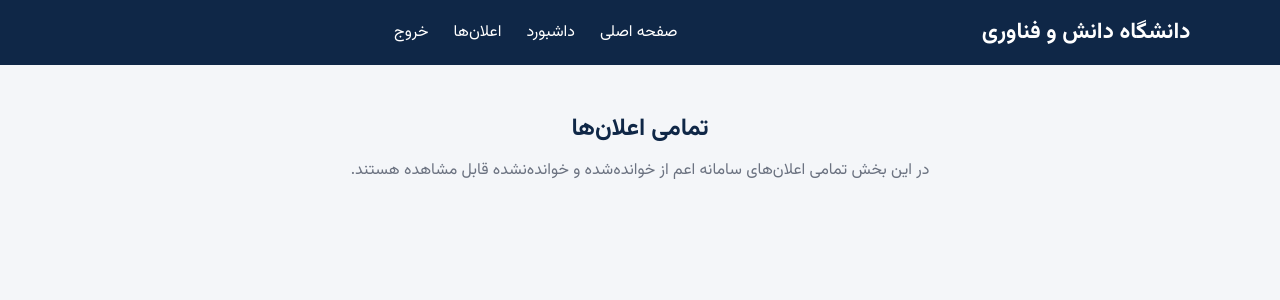
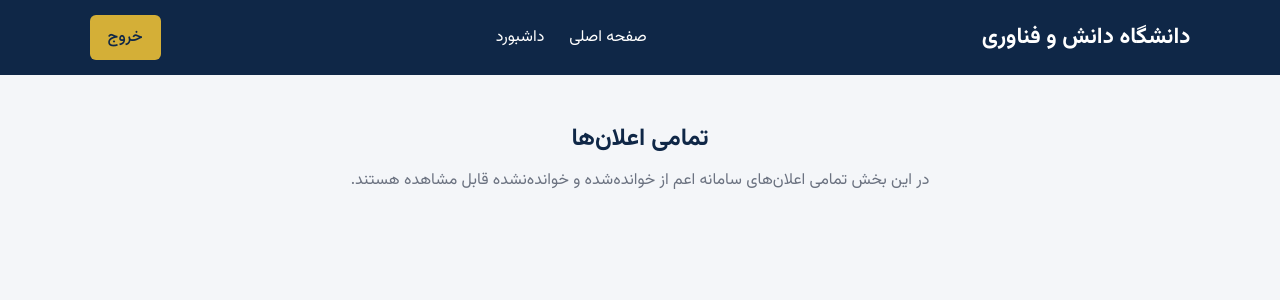
Before and after one commit to teymuri-alireza/help-desk-system, a FastAPI app: template src/server/templates/notifications.html in a window 1280 px wide. Shown: the top 300 px of the page. Run offline with FastAPI, Linux system fonts and the light colour scheme; the template is opened without the code that fills it, so the values that code supplies are empty.

Commit message:
feat(ui): enhance links, add session information, add logout btn

```diff
--- a/src/server/static/css/notifications.css
+++ b/src/server/static/css/notifications.css
@@ -47,8 +47,25 @@ body{
     color:#d4af37;
 }
 
-.auth-buttons{
-    display:flex;
+.auth-buttons {
+    display: flex;
+    gap: 10px;
+}
+
+.btn {
+    text-decoration: none;
+    padding: 10px 18px;
+    border-radius: 6px;
+    transition: 0.3s;
+    font-weight: 500;
+}
+.register-btn {
+    background: #d4af37;
+    color: #0f2747;
+}
+
+.register-btn:hover {
+    opacity: 0.9;
 }
 
 .profile-btn{
--- a/src/server/templates/notifications.html
+++ b/src/server/templates/notifications.html
@@ -18,11 +18,11 @@
         <ul class="nav-links">
             <li><a href="/">صفحه اصلی</a></li>
             <li><a href="/dashboard">داشبورد</a></li>
-            <li><a href="/notifications/all">اعلان‌ها</a></li>
-            <li><a>خروج</a></li>
         </ul>
 
-        <div></div>
+        <div class="auth-buttons">
+            <a href="/auth/logout" class="btn register-btn">خروج</a>
+        </div>
 
     </nav>
 </header>
```
Also changed, not shown: src/server/static/css/dashboard.css (+21 -24 lines), src/server/templates/dashboard.html (+9 -6 lines), src/server/templates/home.html (+9 -5 lines).
